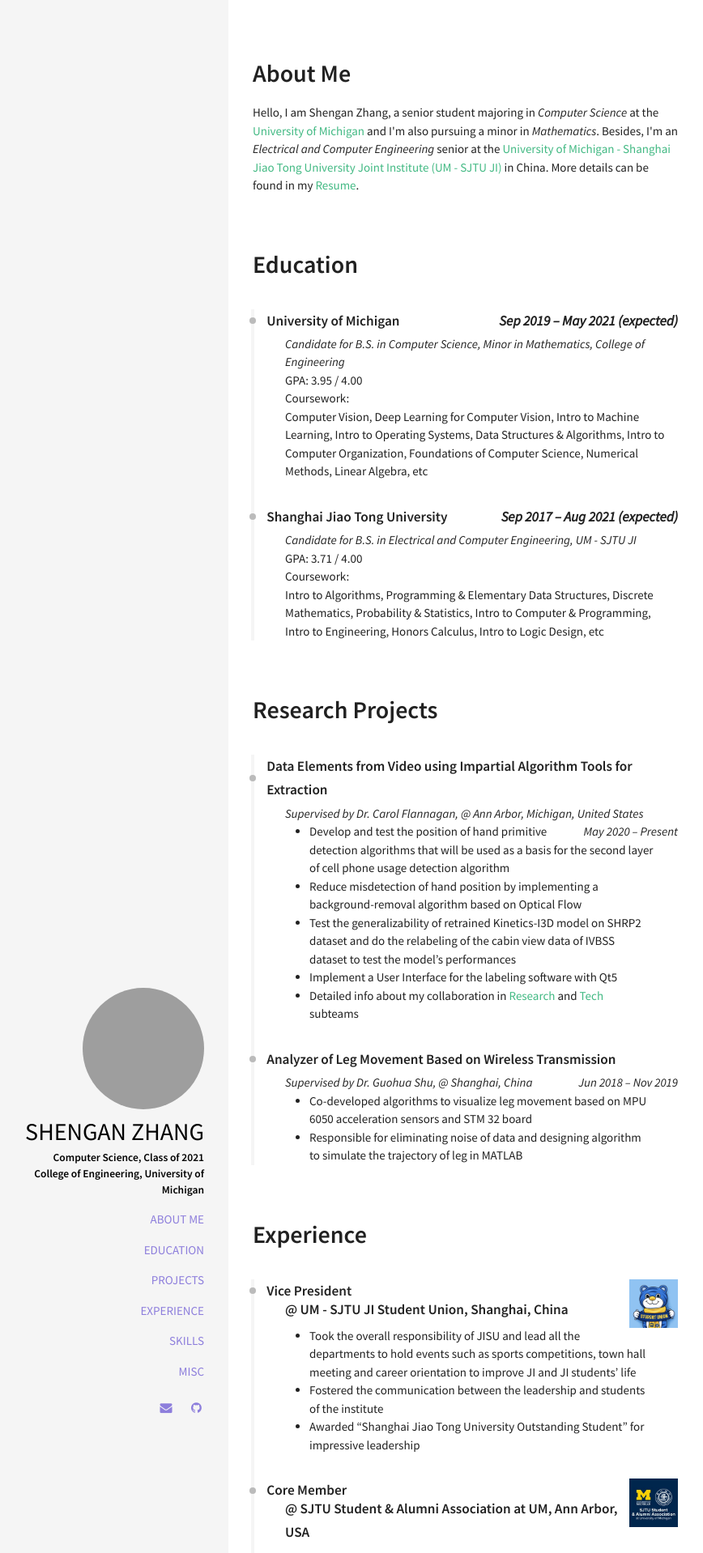
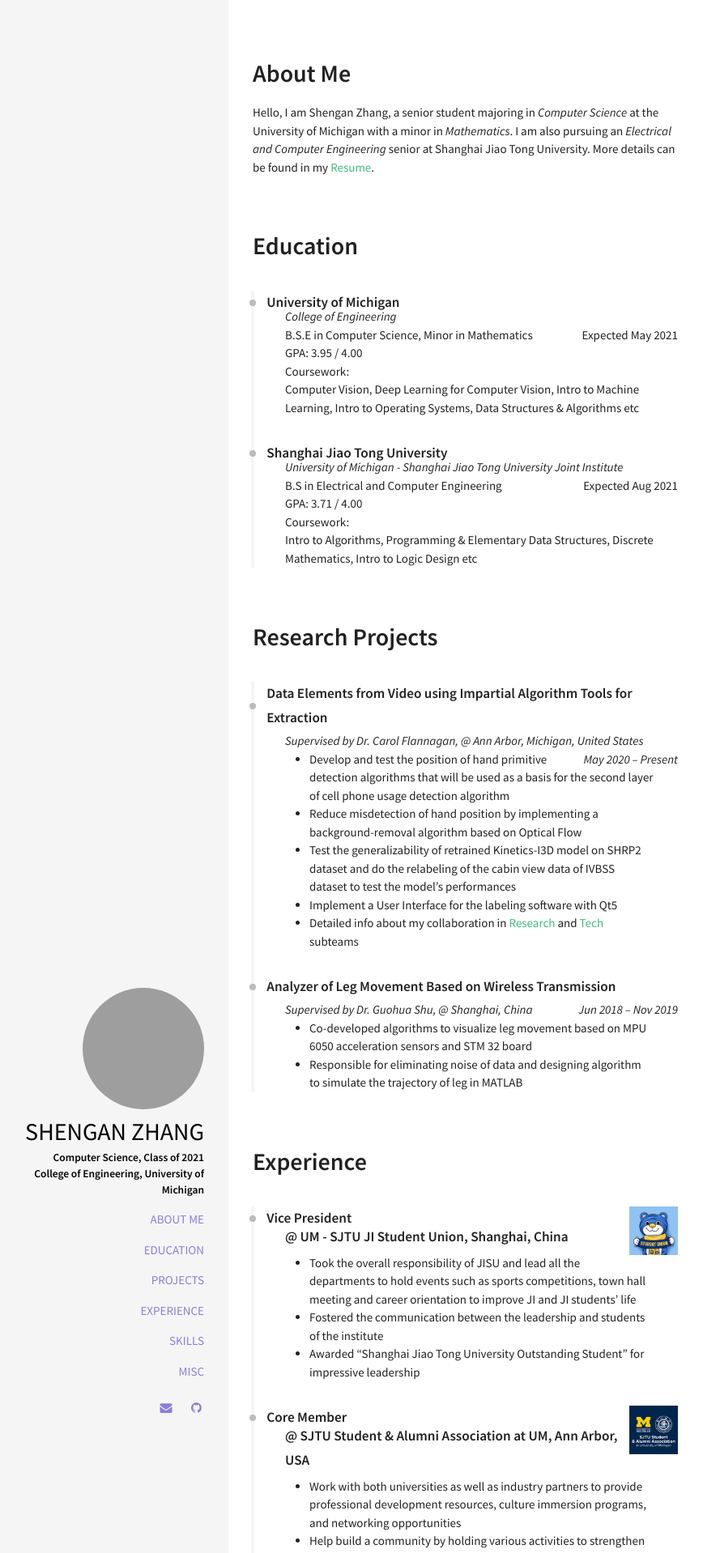
Before and after one commit to shenganzhang/shenganzhang.github.io, a Jekyll site: the page built from index.html, in a window 1280 px wide. Shown: the top 1918 px of the page at 81% size, without its empty margins (38-906 px from the left). Built offline with Jekyll 4.4.1, drawn with Linux system fonts in a browser that asks for light colours.

Commit message:
edu pull

```diff
--- a/_data/index/education.yml
+++ b/_data/index/education.yml
@@ -1,13 +1,15 @@
 - name: University of Michigan
+  degree: B.S.E in Computer Science, Minor in Mathematics
   link: https://umich.edu
-  date: Sep 2019 – May 2021 (expected)
-  descr: Candidate for B.S. in Computer Science, Minor in Mathematics, College of Engineering
+  date: Expected May 2021
+  descr: College of Engineering
   GPA: 3.95 / 4.00
-  course: Computer Vision, Deep Learning for Computer Vision, Intro to Machine Learning, Intro to Operating Systems, Data Structures & Algorithms, Intro to Computer Organization, Foundations of Computer Science, Numerical Methods, Linear Algebra, etc
+  course: Computer Vision, Deep Learning for Computer Vision, Intro to Machine Learning, Intro to Operating Systems, Data Structures & Algorithms etc
 
 - name: Shanghai Jiao Tong University
-  link: http://en.sjtu.edu.cn
-  date: Sep 2017 – Aug 2021 (expected)
-  descr: Candidate for B.S. in Electrical and Computer Engineering, UM - SJTU JI
+  degree: B.S in Electrical and Computer Engineering
+  link: http://www.sjtu.edu.cn
+  date: Expected Aug 2021
+  descr: University of Michigan - Shanghai Jiao Tong University Joint Institute
   GPA: 3.71 / 4.00
-  course: Intro to Algorithms, Programming & Elementary Data Structures, Discrete Mathematics, Probability & Statistics, Intro to Computer & Programming, Intro to Engineering, Honors Calculus, Intro to Logic Design, etc
+  course: Intro to Algorithms, Programming & Elementary Data Structures, Discrete Mathematics, Intro to Logic Design etc
--- a/_includes/sections/about.html
+++ b/_includes/sections/about.html
@@ -2,10 +2,8 @@
 
 <div>
     Hello, I am Shengan Zhang, a senior student majoring in
-    <i>Computer Science</i> at the <a href="https://umich.edu/">University of Michigan</a> and I'm
-    also pursuing a minor in <i>Mathematics</i>.
-    Besides, I'm an <i>Electrical and Computer Engineering</i>
-    senior at the <a href="https://www.ji.sjtu.edu.cn/">University of Michigan - Shanghai Jiao Tong University Joint Institute (UM - SJTU JI)</a> in China.
+    <i>Computer Science</i> at the University of Michigan with a minor in <i>Mathematics</i>.
+    I am also pursuing an <i>Electrical and Computer Engineering</i>
+    senior at Shanghai Jiao Tong University.
     More details can be found in my <a href="https://shenganzhang.github.io/resume.pdf">Resume</a>.
-
 </div>
--- a/_includes/sections/education.html
+++ b/_includes/sections/education.html
@@ -6,11 +6,11 @@
   <div class="timeline" id="timeline">
      {% for career in site.data.index.education %}
       <div class="archive-title">
-        <h5 class="archive-year bio"><a href="{{ career.link }}">{{ career.name }}</a><i><span style="float:right;">{{ career.date }}</span></i></h5>
+        <h5 class="archive-year bio"><a href="{{ career.link }}">{{ career.name }}</a></h5>
       </div>
       <ul>
-        <p></p>
         <div><i>{{ career.descr }}</i></div>
+        <div>{{ career.degree }} <span style="float:right;">{{ career.date }}</span></div>
         <div>GPA: {{ career.GPA }}</div>
         <div><div>Coursework:</div>{{ career.course }}</div>
       </ul>
```
Also changed, not shown: 1 other file.
